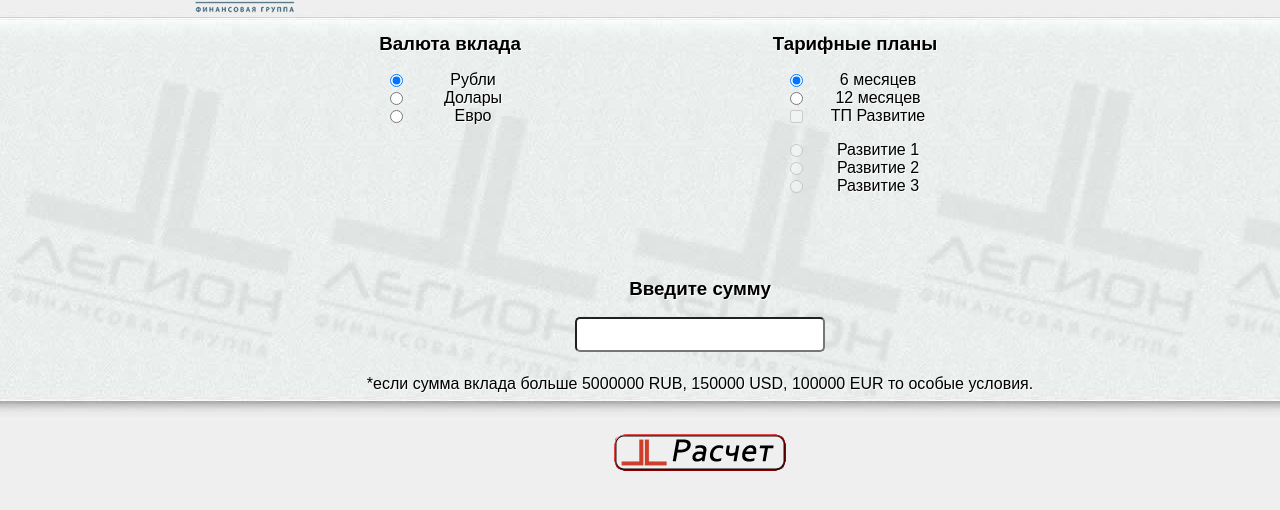
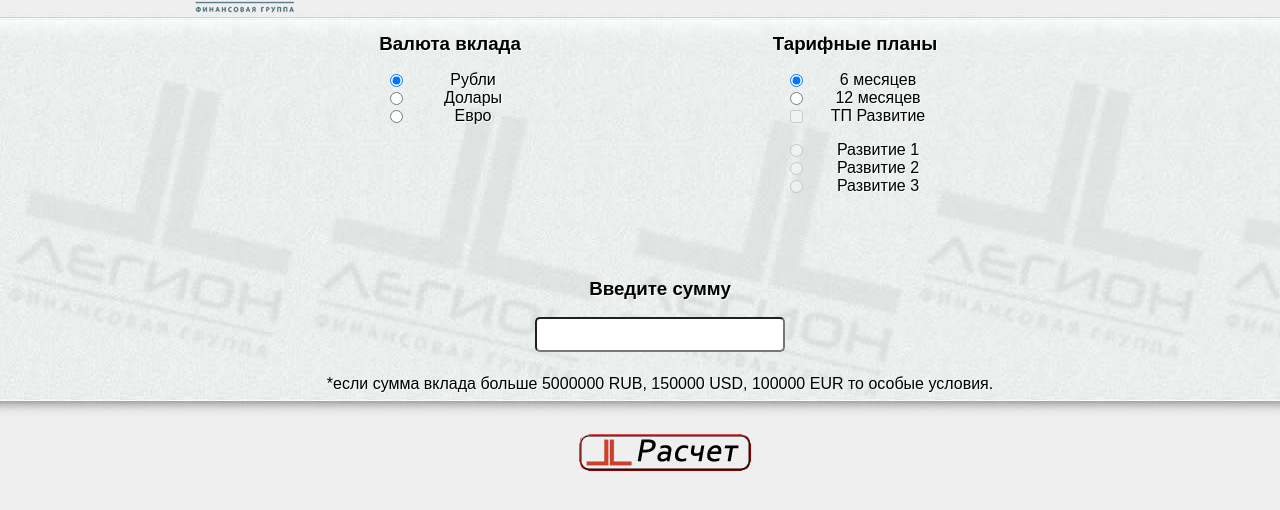
Before and after one commit to legionfg3/calc, a plain HTML site: page index.html in a window 1280 px wide. Shown: the part 84-594 px from the top of the page. Drawn offline with Linux system fonts and the light colour scheme.

Commit message:
final? )

```diff
--- a/css/style.css
+++ b/css/style.css
@@ -39,7 +39,7 @@ float:left;
 }
 .rad3{
 margin-top:50px;
-margin-left:60px;
+margin-left:20px;
 width:900px;
 float:left;
 }
@@ -47,7 +47,7 @@ float:left;
 margin-top:40px;
 width:180px;
 height:40px;
-margin-left:420px;
+margin-left:385px;
 float:left;
 background:url(../img/1b.png);
 }
```
